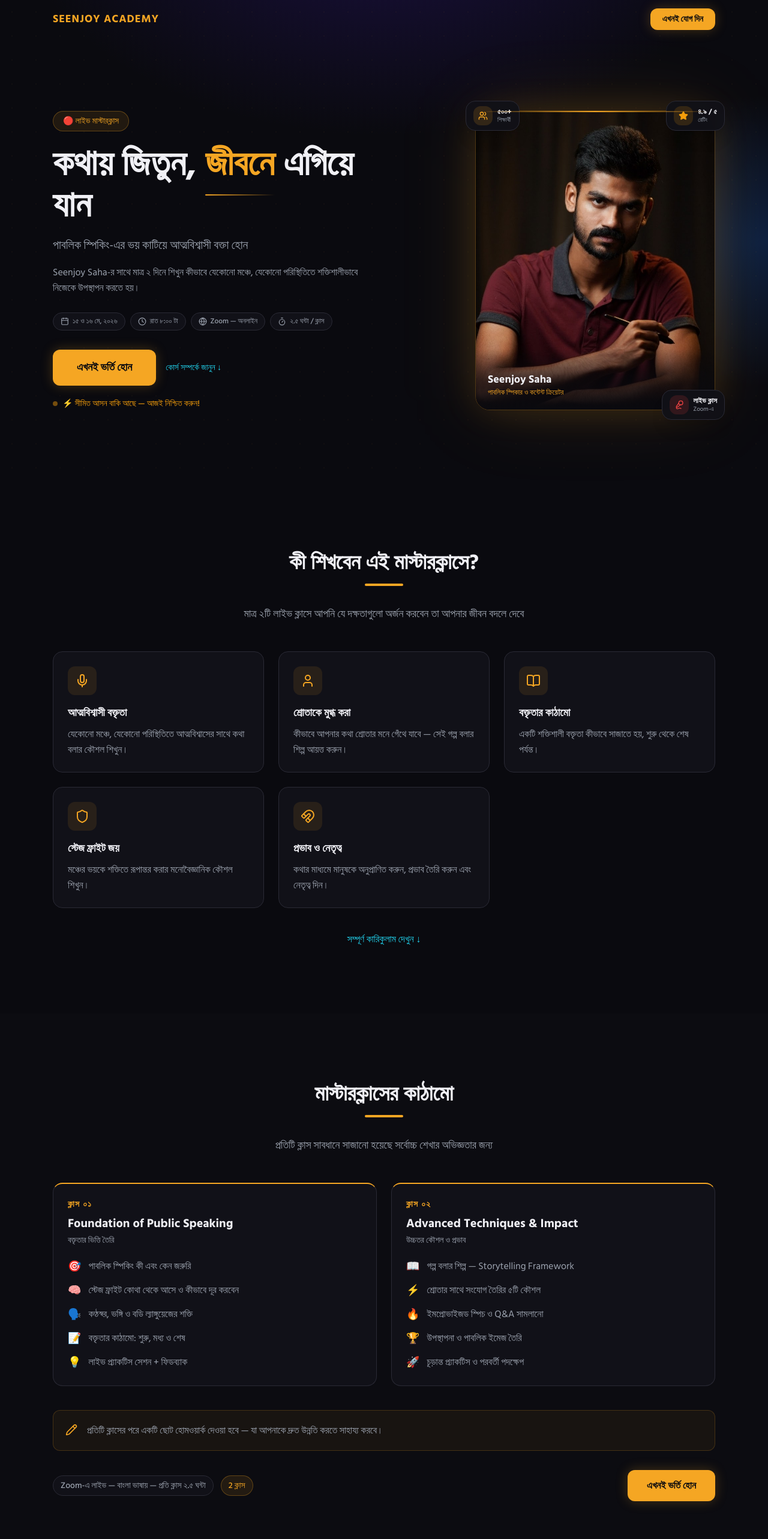
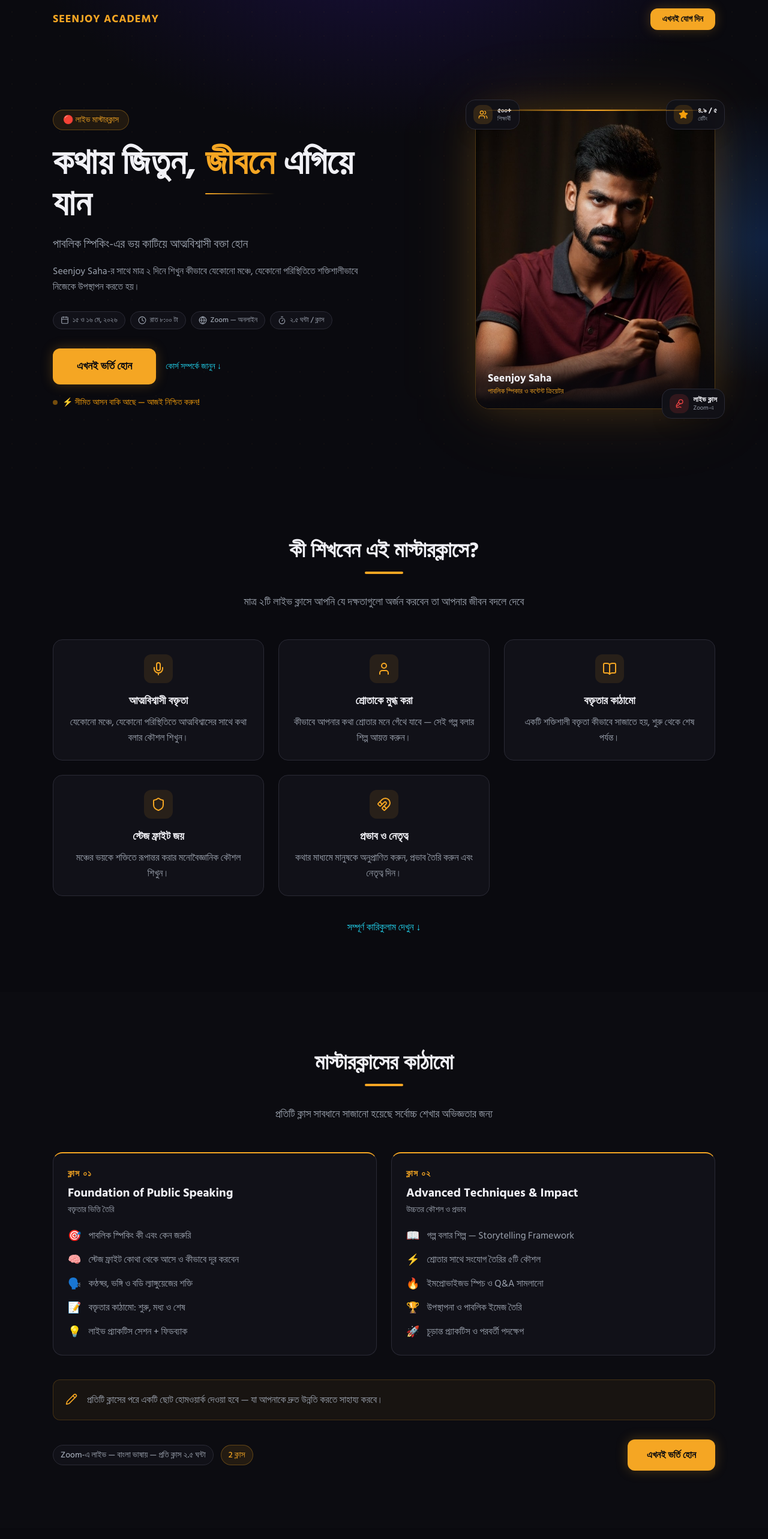
Before and after one commit to shihabhq/seenjoy-academy, a Next.js app: page / in a window 1280 px wide. Shown: the top 2566 px of the page at 60% size. Built offline with nearby package versions, Linux system fonts and the light colour scheme.

Commit message:
first revision cleared

```diff
--- a/src/components/landing/FAQSection.tsx
+++ b/src/components/landing/FAQSection.tsx
@@ -7,7 +7,7 @@ import { FAQ_ITEMS, SECTIONS } from "@/lib/constants";
 
 export default function FAQSection() {
   return (
-    <section id="faq" className="py-20 md:py-28 bg-bg-secondary/30">
+    <section id="faq" className="py-16 md:py-24 bg-bg-secondary/30">
       <div className="max-w-3xl mx-auto px-4 md:px-6">
         <motion.div
           initial={{ opacity: 0, y: 30 }}
--- a/src/components/landing/FinalCTA.tsx
+++ b/src/components/landing/FinalCTA.tsx
@@ -7,7 +7,7 @@ import { SECTIONS, COURSE_INFO } from "@/lib/constants";
 
 export default function FinalCTA() {
   return (
-    <section className="py-20 md:py-28 relative overflow-hidden">
+    <section className="py-16 md:py-24 relative overflow-hidden">
       {/* Gradient background */}
       <div className="absolute inset-0 bg-[radial-gradient(ellipse_at_center,_#1a1040_0%,_#0A0A0F_70%)]" />
 
--- a/src/components/landing/HeroSection.tsx
+++ b/src/components/landing/HeroSection.tsx
@@ -110,11 +110,11 @@ export default function HeroSection() {
         }}
       />
 
-      <div className="relative w-full max-w-6xl mx-auto px-4 md:px-6 py-16 md:py-24">
+      <div className="relative w-full max-w-6xl mx-auto px-4 md:px-6 py-14 md:py-20">
         <div className="grid grid-cols-1 lg:grid-cols-2 gap-14 lg:gap-12 items-center">
 
           {/* ── Left: Text ── */}
-          <div className="order-2 lg:order-1">
+          <div className="order-1">
             <motion.div
               initial={{ opacity: 0, y: 20 }}
               animate={{ opacity: 1, y: 0 }}
--- a/src/components/landing/MasterclassStructure.tsx
+++ b/src/components/landing/MasterclassStructure.tsx
@@ -13,7 +13,7 @@ export default function MasterclassStructure() {
   return (
     <section
       id="curriculum"
-      className="py-20 md:py-28 bg-bg-secondary/30"
+      className="py-16 md:py-24 bg-bg-secondary/30"
     >
       <div className="max-w-6xl mx-auto px-4 md:px-6">
         <motion.div
--- a/src/components/landing/MentorSection.tsx
+++ b/src/components/landing/MentorSection.tsx
@@ -7,7 +7,7 @@ import { MENTOR_INFO, SECTIONS } from "@/lib/constants";
 
 export default function MentorSection() {
   return (
-    <section id="mentor" className="py-20 md:py-28 max-w-6xl mx-auto px-4 md:px-6">
+    <section id="mentor" className="py-16 md:py-24 max-w-6xl mx-auto px-4 md:px-6">
       <motion.div
         initial={{ opacity: 0, y: 30 }}
         whileInView={{ opacity: 1, y: 0 }}
@@ -42,10 +42,10 @@ export default function MentorSection() {
           transition={{ duration: 0.6, delay: 0.1 }}
           className="flex-1"
         >
-          <h3 className="text-3xl font-bold text-text-primary mb-2">
+          <h3 className="text-3xl font-bold text-center md:text-left text-text-primary mb-2">
             {MENTOR_INFO.name}
           </h3>
-          <p className="text-accent-gold font-medium mb-6">{MENTOR_INFO.tagline}</p>
+          <p className="text-accent-gold text-center md:text-left font-medium mb-6">{MENTOR_INFO.tagline}</p>
 
           <ul className="space-y-4">
             {MENTOR_INFO.credentials.map((credential, index) => (
--- a/src/components/landing/WhatYouLearn.tsx
+++ b/src/components/landing/WhatYouLearn.tsx
@@ -17,7 +17,7 @@ const iconMap: Record<string, LucideIcon> = {
 
 export default function WhatYouLearn() {
   return (
-    <section id="what-you-learn" className="py-20 md:py-28 max-w-6xl mx-auto px-4 md:px-6">
+    <section id="what-you-learn" className="py-16 md:py-24 max-w-6xl mx-auto px-4 md:px-6">
       <motion.div
         initial={{ opacity: 0, y: 30 }}
         whileInView={{ opacity: 1, y: 0 }}
@@ -42,13 +42,13 @@ export default function WhatYouLearn() {
               transition={{ duration: 0.5, delay: index * 0.1 }}
             >
               <Card className="h-full group hover:border-accent-gold/40 hover:shadow-[0_0_20px_rgba(245,166,35,0.08)] transition-all duration-300">
-                <div className="w-12 h-12 rounded-xl bg-accent-gold/10 flex items-center justify-center mb-4 group-hover:bg-accent-gold/20 transition-colors">
+                <div className="w-12 h-12 rounded-xl bg-accent-gold/10 mx-auto flex items-center justify-center mb-4 group-hover:bg-accent-gold/20 transition-colors">
                   <Icon className="w-6 h-6 text-accent-gold" />
                 </div>
-                <h3 className="text-text-primary font-semibold text-lg mb-2">
+                <h3 className="text-text-primary text-center font-semibold text-lg mb-2">
                   {outcome.title}
                 </h3>
-                <p className="text-text-secondary leading-relaxed">
+                <p className="text-text-secondary text-center leading-relaxed">
                   {outcome.description}
                 </p>
               </Card>
```
